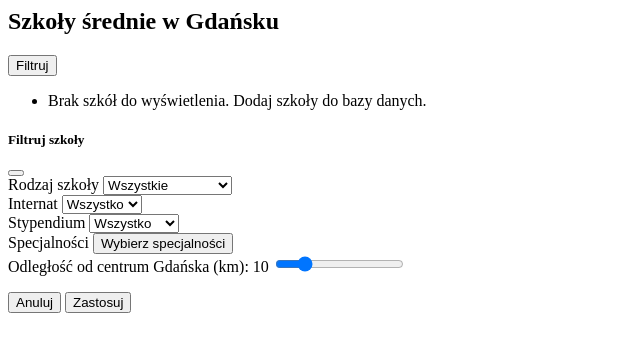
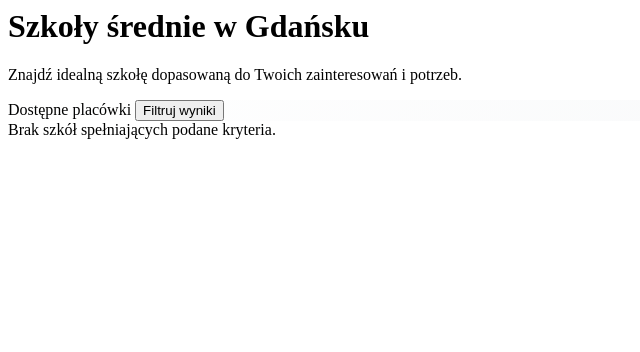
Before and after one commit to Paakallo/ScoolMatch, a Flask app: page /schools in a window 1280 px wide. Shown: the top 352 px of the page, without its empty margins (0-640 px from the left). Run offline with Flask 3, Linux system fonts and the light colour scheme; data that the repository does not hold is empty.

Commit message:
new_look_AGAIN

```diff
--- a/website/templates/school_view.html
+++ b/website/templates/school_view.html
@@ -1,184 +1,99 @@
-<div class="container py-4">
-    <h2 class="mb-4">Szkoły średnie w Gdańsku</h2>
+<style>
+    .school-card {
+        transition: transform 0.2s ease, box-shadow 0.2s ease;
+        border-radius: 12px;
+        border-left: 5px solid #0d6efd;
+    }
+    .school-card:hover {
+        transform: translateY(-4px);
+        box-shadow: 0 .5rem 1rem rgba(0,0,0,.15)!important;
+    }
+    .school-icon-box {
+        width: 55px;
+        height: 55px;
+        display: inline-flex;
+        align-items: center;
+        justify-content: center;
+        border-radius: 12px;
+        background-color: #f8f9fa;
+        color: #0d6efd;
+        font-size: 1.8rem;
+    }
+    .filter-bar {
+        background: linear-gradient(135deg, #ffffff 0%, #f8f9fa 100%);
+        border-radius: 12px;
+    }
+</style>
 
-    <div class="d-flex justify-content-between align-items-center mb-3">
-        <button class="btn btn-outline-primary" data-bs-toggle="modal" data-bs-target="#filterModal">
-            <i class="bi bi-funnel-fill"></i> Filtruj
+<div class="container py-4" style="max-width: 900px;">
+
+    <div class="text-center mb-5">
+        <h1 class="display-5 fw-bold text-primary"><i class="bi bi-buildings"></i> Szkoły średnie w Gdańsku</h1>
+        <p class="lead text-muted">Znajdź idealną szkołę dopasowaną do Twoich zainteresowań i potrzeb.</p>
+    </div>
+
+    <div class="filter-bar d-flex justify-content-between align-items-center mb-4 p-3 shadow-sm border">
+        <span class="text-muted fw-semibold"><i class="bi bi-info-circle me-2"></i>Dostępne placówki</span>
+        <button class="btn btn-primary shadow-sm rounded-pill px-4" data-bs-toggle="modal" data-bs-target="#filterModal">
+            <i class="bi bi-funnel-fill me-1"></i> Filtruj wyniki
         </button>
     </div>
 
-    <ul class="list-group" id="schoolsList">
+    <div id="schoolsList" class="d-flex flex-column gap-3">
         {% if schools %}
             {% for school in schools %}
-            <li class="list-group-item">
-                <div class="d-flex justify-content-between align-items-start">
-                    <div>
-                        <strong>{{ school.nazwa }}</strong>
-                        <div class="small text-muted mt-1">
-                            <span class="badge bg-secondary">{{ school.typ }}</span>
-                            {% if school.internat %}
-                                <span class="badge bg-success">Internat</span>
-                            {% else %}
-                                <span class="badge bg-danger">Bez internatu</span>
-                            {% endif %}
+            <div class="card school-card shadow-sm border-0">
+                <div class="card-body p-4 d-flex flex-column flex-md-row justify-content-between align-items-md-center">
 
-                            {% if school.stypendium %}
-                                <span class="badge bg-info text-dark ms-1"><i class="bi bi-cash-coin"></i> Oferuje stypendium</span>
-                            {% endif %}
+                    <div class="d-flex align-items-start mb-3 mb-md-0">
+                        <div class="school-icon-box me-3 flex-shrink-0 shadow-sm border">
+                            <i class="bi bi-mortarboard"></i>
                         </div>
-                        <div class="small text-muted mt-2">
-                            <strong>Specjalności:</strong> {{ school.specjalnosci }}
-                        </div>
-                    </div>
-                    <div class="text-end">
-                        <small class="text-muted">{{ school.odleglosc }} km</small>
-                    </div>
-                </div>
-            </li>
-            {% endfor %}
-        {% else %}
-            <li class="list-group-item text-muted">Brak szkół do wyświetlenia. Dodaj szkoły do bazy danych.</li>
-        {% endif %}
-    </ul>
-</div>
+                        <div>
+                            <h5 class="fw-bold mb-1 text-dark">{{ school.nazwa }}</h5>
 
-<div class="modal fade" id="filterModal" tabindex="-1" aria-labelledby="filterModalLabel" aria-hidden="true">
-    <div class="modal-dialog">
-        <div class="modal-content">
-            <div class="modal-header">
-                <h5 class="modal-title" id="filterModalLabel">Filtruj szkoły</h5>
-                <button type="button" class="btn-close" data-bs-dismiss="modal" aria-label="Close"></button>
-            </div>
-            <div class="modal-body">
-                <form id="filterForm">
-                    <div class="mb-3">
-                        <label for="typeFilter" class="form-label">Rodzaj szkoły</label>
-                        <select class="form-select" id="typeFilter" name="type">
-                            <option value="">Wszystkie</option>
-                            <option value="Liceum">Liceum</option>
-                            <option value="Technikum">Technikum</option>
-                            <option value="Szkoła zawodowa">Szkoła zawodowa</option>
-                        </select>
-                    </div>
+                            <div class="d-flex flex-wrap gap-2 mb-2 mt-2">
+                                <span class="badge bg-primary bg-opacity-10 text-primary border border-primary-subtle">
+                                    <i class="bi bi-tag-fill me-1"></i>{{ school.typ }}
+                                </span>
 
-                    <div class="row mb-3">
-                        <div class="col-6">
-                            <label for="dormitoryFilter" class="form-label">Internat</label>
-                            <select class="form-select" id="dormitoryFilter" name="dormitory">
-                                <option value="">Wszystko</option>
-                                <option value="Tak">Tak</option>
-                                <option value="Nie">Nie</option>
-                            </select>
-                        </div>
-                        <div class="col-6">
-                            <label for="scholarshipFilter" class="form-label">Stypendium</label>
-                            <select class="form-select" id="scholarshipFilter" name="scholarship">
-                                <option value="">Wszystko</option>
-                                <option value="Tak">Wymagane</option>
-                            </select>
+                                {% if school.internat %}
+                                    <span class="badge bg-success bg-opacity-10 text-success border border-success-subtle">
+                                        <i class="bi bi-house-door-fill me-1"></i>Internat
+                                    </span>
+                                {% else %}
+                                    <span class="badge bg-secondary bg-opacity-10 text-secondary border border-secondary-subtle">
+                                        <i class="bi bi-house-x-fill me-1"></i>Bez internatu
+                                    </span>
+                                {% endif %}
+
+                                {% if school.stypendium %}
+                                    <span class="badge bg-warning bg-opacity-10 text-warning border border-warning-subtle">
+                                        <i class="bi bi-cash-coin me-1"></i>Stypendium
+                                    </span>
+                                {% endif %}
+                            </div>
+
+                            <div class="small text-muted mt-2">
+                                <strong><i class="bi bi-book me-1"></i>Specjalności:</strong> {{ school.specjalnosci }}
+                            </div>
                         </div>
                     </div>
 
-                    <div class="mb-3">
-                        <label class="form-label">Specjalności</label>
-                        <button type="button" class="btn btn-outline-secondary w-100" id="specialtyButton" onclick="toggleSpecialties()">
-                            Wybierz specjalności
-                        </button>
-                        <div id="specialtyList" class="mt-2" style="display: none; max-height: 200px; overflow-y: auto;">
-                            </div>
+                    <div class="text-md-end text-start mt-3 mt-md-0 ps-md-4" style="min-width: 120px;">
+                        <div class="text-muted small mb-1"><i class="bi bi-geo-alt-fill me-1"></i>Odległość</div>
+                        <div class="fs-4 fw-bold text-primary">{{ school.odleglosc }} <span class="fs-6 text-muted fw-normal">km</span></div>
                     </div>
-                    <div class="mb-3">
-                        <label for="distanceFilter" class="form-label">Odległość od centrum Gdańska (km): <span id="distanceValue">10</span></label>
-                        <input type="range" class="form-range" id="distanceFilter" name="distance" min="0" max="50" value="10" step="1" oninput="updateDistanceValue(this.value)">
-                    </div>
-                </form>
+
+                </div>
             </div>
-            <div class="modal-footer">
-                <button type="button" class="btn btn-secondary" data-bs-dismiss="modal">Anuluj</button>
-                <button type="button" class="btn btn-primary" onclick="applyFilters()">Zastosuj</button>
+            {% endfor %}
+        {% else %}
+            <div class="alert alert-info text-center border-0 shadow-sm p-4 rounded-3">
+                <i class="bi bi-search fs-3 d-block mb-2"></i>
+                Brak szkół spełniających podane kryteria.
             </div>
-        </div>
+        {% endif %}
     </div>
+
 </div>
-
-<script>
-    function updateDistanceValue(value) {
-        document.getElementById('distanceValue').textContent = value;
-    }
-
-    function applyFilters() {
-        const formElement = document.getElementById('filterForm');
-
-        // Zbieramy zaznaczone specjalności
-        const selectedSpecialties = [];
-        const specialtyCheckboxes = document.querySelectorAll('#specialtyList input[type="checkbox"]:checked');
-        specialtyCheckboxes.forEach(checkbox => {
-            selectedSpecialties.push(checkbox.value);
-        });
-
-        const formData = {
-            type: document.getElementById('typeFilter').value,
-            specialties: selectedSpecialties,
-            dormitory: document.getElementById('dormitoryFilter').value,
-            scholarship: document.getElementById('scholarshipFilter').value, // Pobieramy wartość filtra stypendium
-            distance: document.getElementById('distanceFilter').value
-        };
-
-        // Wysyłamy AJAX request do backendu
-        fetch('/filter-schools', {
-            method: 'POST',
-            headers: {
-                'Content-Type': 'application/json'
-            },
-            body: JSON.stringify(formData)
-        })
-        .then(response => response.json())
-        .then(data => {
-            // Aktualizujemy listę szkół na stronie
-            document.getElementById('schoolsList').innerHTML = data.html;
-            // Zamykamy modal
-            const modal = bootstrap.Modal.getInstance(document.getElementById('filterModal'));
-            if (modal) modal.hide();
-        })
-        .catch(error => {
-            console.error('Błąd:', error);
-            alert('Błąd podczas filtrowania. Spróbuj ponownie.');
-        });
-    }
-
-    function toggleSpecialties() {
-        const specialtyList = document.getElementById('specialtyList');
-        specialtyList.style.display = specialtyList.style.display === 'none' || specialtyList.style.display === '' ? 'block' : 'none';
-
-        // Jeśli lista specjalności ma być widoczna, załaduj specjalności z serwera
-        if (specialtyList.style.display === 'block') {
-            fetch('/get-specialties')
-                .then(response => response.json())
-                .then(data => {
-                    specialtyList.innerHTML = '';
-                    data.specialties.forEach(specialty => {
-                        const div = document.createElement('div');
-                        div.className = 'form-check';
-                        div.innerHTML = `
-                            <input class="form-check-input" type="checkbox" value="${specialty}" id="specialty_${specialty}">
-                            <label class="form-check-label" for="specialty_${specialty}">
-                                ${specialty}
-                            </label>
-                        `;
-                        specialtyList.appendChild(div);
-                    });
-                })
-                .catch(error => {
-                    console.error('Błąd podczas ładowania specjalności:', error);
-                });
-        }
-    }
-
-    // Przyciśnięcie Enter w modalnym formularzu również zastosuje filtry
-    document.getElementById('filterForm').addEventListener('keypress', function(e) {
-        if (e.key === 'Enter') {
-            e.preventDefault();
-            applyFilters();
-        }
-    });
-</script>
```
